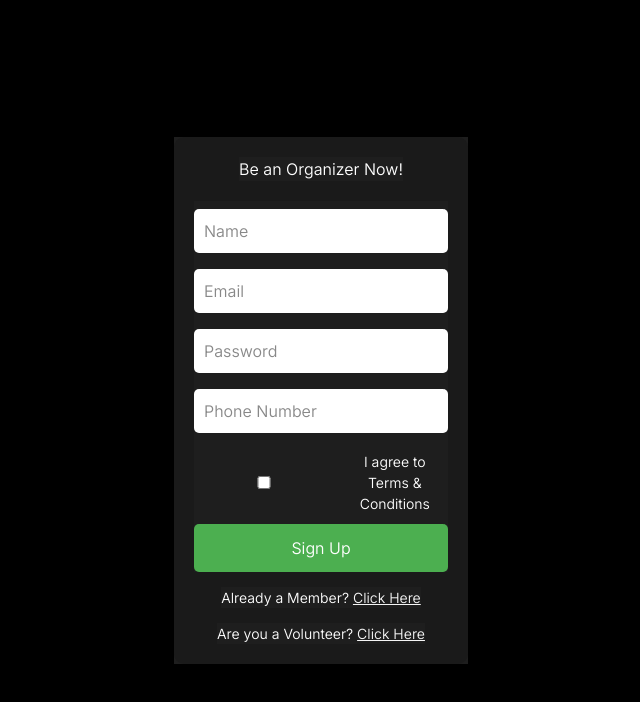
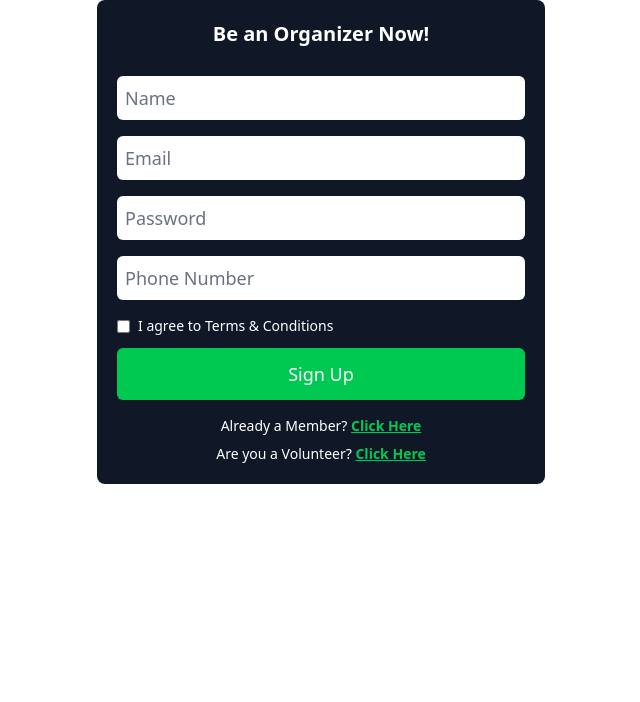
Before and after one commit to Kevinjj65/Green-Up-Users, a React app: page /organizersignup in a window 1280 px wide. Shown: the top 702 px of the page, without its empty margins (319-959 px from the left). Built offline with nearby package versions, Linux system fonts and the light colour scheme; no server answers; the HTML template or start-up script is replaced by a standard one.

Commit message:
fixed css issues

```diff
--- a/src/components/Maps/Maps.css
+++ /dev/null
@@ -1,11 +0,0 @@
-html, body, #root {
-  height: 100%;
-  margin: 0;
-  padding: 0;
-}
-
-.map-container {
-  width: 100vw;
-  height: 500px;
-  min-height: 500px;
-}
--- a/src/components/Maps/Maps.jsx
+++ b/src/components/Maps/Maps.jsx
@@ -43,8 +43,8 @@ const Maps = ({ eventLocations, highlightedIds }) => {
   }, []);
 
   return (
-    <div className="map-container" style={{ width: "70vw", height: "70vh" }}>
-      <MapContainer center={userLocation || [40.7128, -74.006]} zoom={13} style={{ width: "100%", height: "100%" }}>
+    <div className="w-[70vw] h-[70vh]">
+      <MapContainer center={userLocation || [40.7128, -74.006]} zoom={13} className="w-full h-full">
         <TileLayer
           url="https://{s}.tile.openstreetmap.org/{z}/{x}/{y}.png"
           attribution='&copy; <a href="https://www.openstreetmap.org/copyright">OpenStreetMap</a> contributors'
--- a/src/components/organizer/AddNew.jsx
+++ b/src/components/organizer/AddNew.jsx
@@ -1,7 +1,6 @@
 import { useState } from "react";
 import { supabase } from "./../../services/supabaseClient";
 import OrganizerFooter from "./OrganizerFooter";
-import "./Organizer.css";
 
 function AddNew() {
     const [eventData, setEventData] = useState({
@@ -15,7 +14,7 @@ function AddNew() {
         longitude: null,
         max_participants: "",
         reward_points: "",
-        image_url: "" // Stores uploaded image URL
+        image_url: ""
     });
 
     const [loading, setLoading] = useState(false);
@@ -29,7 +28,6 @@ function AddNew() {
             [name]: value
         });
 
-        // If location is updated, fetch coordinates
         if (name === "location") {
             fetchCoordinates(value);
         }
@@ -48,9 +46,6 @@ function AddNew() {
                     latitude: data[0].lat,
                     longitude: data[0].lon
                 }));
-                console.log("Coordinates found:", data[0].lat, data[0].lon);
-            } else {
-                console.warn("No coordinates found for location:", address);
             }
         } catch (error) {
             console.error("Error fetching coordinates:", error);
@@ -63,7 +58,6 @@ function AddNew() {
         setUploadStatus(`File selected: ${file.name}`);
     };
 
-    // Uploads the file to Supabase Storage
     const handleUpload = async () => {
         if (!selectedFile) {
             setUploadStatus("No file selected.");
@@ -71,28 +65,24 @@ function AddNew() {
         }
 
         setUploadStatus("Uploading...");
-        const fileName = `${Date.now()}_${selectedFile.name}`; // Unique filename
+        const fileName = `${Date.now()}_${selectedFile.name}`;
 
         const { data, error } = await supabase.storage
-            .from("event_images") // Ensure this is the correct bucket name
+            .from("event_images")
             .upload(fileName, selectedFile);
 
         if (error) {
-            console.error("Upload error:", error);
             setUploadStatus("Error uploading file.");
             return;
         }
 
-        // Retrieve the public URL
         const { data: urlData } = supabase.storage
             .from("event_images")
             .getPublicUrl(fileName);
 
-        const imageUrl = urlData.publicUrl;
-
         setEventData((prev) => ({
             ...prev,
-            image_url: imageUrl // Store in state
+            image_url: urlData.publicUrl
         }));
 
         setUploadStatus("Upload successful!");
@@ -102,7 +92,6 @@ function AddNew() {
         e.preventDefault();
         setLoading(true);
 
-        // ✅ Get authenticated user from Supabase Auth
         const { data: authData, error: authError } = await supabase.auth.getUser();
 
         if (authError || !authData?.user) {
@@ -111,9 +100,8 @@ function AddNew() {
             return;
         }
 
-        const userEmail = authData.user.email; // ✅ Get user email
+        const userEmail = authData.user.email;
 
-        // ✅ Fetch organizer ID using email (not user ID)
         const { data: organizer, error: organizerError } = await supabase
             .from("organizers")
             .select("id")
@@ -121,17 +109,13 @@ function AddNew() {
             .single();
 
         if (organizerError || !organizer) {
-            console.error("Organizer does not exist:", organizerError);
             alert("You are not registered as an organizer. Please sign up first.");
             setLoading(false);
             return;
         }
 
-        const organizerId = organizer.id; // ✅ Correct organizer ID
+        const organizerId = organizer.id;
 
-        console.log("Organizer ID found:", organizerId);
-
-        // ✅ Proceed with event insertion
         const { error } = await supabase
             .from("events")
             .insert([
@@ -146,50 +130,50 @@ function AddNew() {
                     max_participants: Number(eventData.max_participants),
                     reward_points: Number(eventData.reward_points),
                     images: eventData.image_url,
-                    organizer_id: organizerId // ✅ Use correct organizer ID
+                    organizer_id: organizerId
                 }
             ]);
 
         setLoading(false);
 
         if (error) {
-            console.error("Error inserting event:", error);
             alert("Error adding event.");
         } else {
             alert("Event added successfully!");
         }
     };
 
+    return (
+        <div className="flex flex-col min-h-screen bg-gray-900 text-gray-100 font-light">
+            <main className="p-10 flex-1">
+                <h1 className="text-lg mb-7">Be an Organizer Now</h1>
+                <form onSubmit={handleSubmit}>
+                    <input className="bg-gray-200 text-gray-900 w-full rounded px-3 h-[37px] text-xs mb-6" type="text" name="title" placeholder="Name of the Event" onChange={handleChange} required />
+                    <textarea className="bg-gray-200 text-gray-900 w-full rounded px-3 h-[37px] text-xs mb-6" name="description" placeholder="Event Description" onChange={handleChange} required />
+                    <input className="bg-gray-200 text-gray-900 w-full rounded px-3 h-[37px] text-xs mb-6" type="date" name="date" onChange={handleChange} required />
 
-    return (
-        <div className="container">
-            <main>
-                <h1>Be an Organizer Now</h1>
-                <form onSubmit={handleSubmit}>
-                    <input className="input name" type="text" name="title" placeholder="Name of the Event" onChange={handleChange} required />
-                    <textarea className="input description" name="description" placeholder="Event Description" onChange={handleChange} required />
-                    <input className="input date" type="date" name="date" onChange={handleChange} required />
-                    <div className="time">
-                        <input className="input start" type="time" name="start_time" onChange={handleChange} required />
-                        <input className="input end" type="time" name="end_time" onChange={handleChange} required />
+                    <div className="flex justify-between">
+                        <input className="bg-gray-200 text-gray-900 w-[48%] rounded px-3 h-[37px] text-xs mb-6" type="time" name="start_time" onChange={handleChange} required />
+                        <input className="bg-gray-200 text-gray-900 w-[48%] rounded px-3 h-[37px] text-xs mb-6" type="time" name="end_time" onChange={handleChange} required />
                     </div>
-                    <input className="input loc" type="text" name="location" placeholder="Location (City, Address)" onChange={handleChange} required />
 
-                    <input className="input nop" type="number" name="max_participants" placeholder="Max No. of Participants" onChange={handleChange} required />
-                    <input className="input rewpts" type="number" name="reward_points" placeholder="Allotted Reward Points" onChange={handleChange} required />
+                    <input className="bg-gray-200 text-gray-900 w-full rounded px-3 h-[37px] text-xs mb-6" type="text" name="location" placeholder="Location (City, Address)" onChange={handleChange} required />
 
-                    {/* File Upload Section */}
-                    <input type="file" className="input file-upload" onChange={handleFileChange} />
-                    <button type="button" className="upload-button" onClick={handleUpload}>
+                    <input className="bg-gray-200 text-gray-900 w-full rounded px-3 h-[37px] text-xs mb-6" type="number" name="max_participants" placeholder="Max No. of Participants" onChange={handleChange} required />
+                    <input className="bg-gray-200 text-gray-900 w-full rounded px-3 h-[37px] text-xs mb-6" type="number" name="reward_points" placeholder="Allotted Reward Points" onChange={handleChange} required />
+
+                    <input type="file" className="mb-4" onChange={handleFileChange} />
+                    <button type="button" className="bg-blue-500 px-4 py-2 rounded text-white" onClick={handleUpload}>
                         Upload Image
                     </button>
                     {uploadStatus && <p>{uploadStatus}</p>}
 
-                    <div className="check">
-                        <input className="checkbox" type="checkbox" required />
-                        <span className="check-text">I agree to Terms & Conditions</span>
+                    <div className="flex items-center py-5">
+                        <input className="mr-2" type="checkbox" required />
+                        <span className="text-xs">I agree to Terms & Conditions</span>
                     </div>
-                    <button className="btn1 regbtn" type="submit" disabled={loading}>
+
+                    <button className="bg-green-400 text-gray-900 w-full h-[37px] text-xs rounded" type="submit" disabled={loading}>
                         {loading ? "Registering..." : "Register Now"}
                     </button>
                 </form>
--- a/src/components/organizer/Login.css
+++ /dev/null
@@ -1,93 +0,0 @@
-/* Login.css */
-@import url('https://fonts.googleapis.com/css2?family=Inter:ital,opsz,wght@0,14..32,100..900;1,14..32,100..900&display=swap');
-body {
-    font-family: 'Inter', sans-serif;
-    background-color: #000000;
-    display: flex;
-    justify-content: center;
-    align-items: center;
-    height: 100vh;
-    margin: 0;
-  }
-
-  .login-container {
-    background: rgb(31, 30, 30);
-    padding: 25px;
-    border-radius: 10px;
-    box-shadow: 0 4px 10px rgba(0, 0, 0, 0.1);
-    width: 320px;
-    text-align: center;
-  }
-
-  .login-title {
-    font-family:Verdana, Geneva, Tahoma, sans-serif;
-    font-size: 22px;
-    font-weight: bold;
-    margin-bottom: 15px;
-    color: white;
-  }
-
-  .login-form input {
-    width: 92%;
-    padding: 10px;
-    margin: 8px 0;
-    border: 1px solid #ffffff;
-    border-radius: 5px;
-    font-size: 16px;
-    background-color: white;
-    color: black;
-  }
-  .login-form .login-btn{
-    width: 94%;
-    padding: 7px;
-    margin-top: 16px;
-    border: none;
-    border-radius: 5px;
-    background-color: #AED36C;
-    color: rgb(0, 0, 0);
-    font-size: 16px;
-    cursor: pointer;
-    font-weight:400;
-  }
-  .login-form .or-text{
-    display: flex;
-    color:white;
-    border: none;
-    justify-content: center;
-    margin-top: 10px;
-  }
-  .login-form .google-btn {
-    display: flex;
-    justify-content: center;
-    margin-left: -10px;
-    gap: 10px;
-    width: 100%;
-    padding: 10px;
-    margin-top: 5px;
-    border: none;
-    border-radius: 5px;                    /* dark text */
-    font-size: 16px;
-    cursor: pointer;
-    transition: background-color 0.3s, color 0.3s;
-  }
-
-  .login-form .login-btn:hover {
-    background-color: #8be79c;
-  }
-
-  .login-form .google-btn:hover {
-    color: rgb(94, 94, 209);
-    text-decoration: underline;
-    text-decoration-color: blue;
-  }
-
-  .login-form .sign-text {
-    font-size: small;
-  }
-  .login-form .signup-btn{
-    color: rgb(87, 211, 100);
-  }
-  .login-form .signup-btn:hover{
-    color: rgb(123, 123, 238);
-    text-decoration: underline;
-  }
--- a/src/components/organizer/Signup.css
+++ /dev/null
@@ -1,94 +0,0 @@
-.signup-container {
-  width: 100%;
-  max-width: 400px;
-  background-color: #1a1a1a;
-  padding: 20px;
-  border-radius: 10px;
-  text-align: center;
-  margin: auto;
-  display: flex;
-  flex-direction: column;
-  align-items: center;
-}
-
-h2 {
-  color: white;
-  margin-bottom: 20px;
-}
-
-form {
-  width: 100%;
-  display: flex;
-  flex-direction: column;
-}
-
-input {
-  width: 100%;
-  padding: 10px;
-  margin: 8px 0;
-  border-radius: 5px;
-  border: none;
-  background-color: #fff;
-  font-size: 16px;
-  color: #000; /* Ensures text is visible */
-}
-
-input::placeholder {
-  color: #888; /* Light gray placeholder text */
-}
-
-input:focus {
-  outline: 2px solid #4caf50;
-}
-
-
-label {
-  color: white;
-  font-size: 14px;
-  display: flex;
-  align-items: center;
-  margin-top: 10px;
-}
-
-input[type="checkbox"] {
-  margin-right: 8px;
-}
-
-button {
-  background-color: #4caf50;
-  color: white;
-  border: none;
-  padding: 12px;
-  margin-top: 10px;
-  border-radius: 5px;
-  font-size: 16px;
-  cursor: pointer;
-  width: 100%;
-}
-
-button:disabled {
-  background-color: #7cba7c;
-  cursor: not-allowed;
-}
-
-p {
-  color: white;
-  margin-top: 15px;
-  font-size: 14px;
-}
-
-p a {
-  color: #4caf50;
-  text-decoration: none;
-  font-weight: bold;
-}
-
-p a:hover {
-  text-decoration: underline;
-}
-
-.error {
-  color: red;
-  font-size: 14px;
-  margin-top: 10px;
-}
--- a/src/components/organizer/Signup.jsx
+++ b/src/components/organizer/Signup.jsx
@@ -1,7 +1,6 @@
 import React, { useState } from "react";
 import { useNavigate } from "react-router-dom";
-import { supabase } from "./../../services/supabaseClient"; // Adjust path if needed
-import "./Signup.css"; // Import CSS
+import { supabase } from "./../../services/supabaseClient";
 
 const Signup = () => {
   const navigate = useNavigate();
@@ -33,7 +32,6 @@ const Signup = () => {
 
     const { email, password, name, phone, role } = formData;
 
-    // Sign up user with Supabase Auth
     const { data, error } = await supabase.auth.signUp({
       email,
       password,
@@ -47,7 +45,6 @@ const Signup = () => {
     } else {
       alert("Signup successful! Check your email to verify your account.");
 
-      // Insert into organizers table
       if (role === "organizer" && data.user) {
         const { error: insertError } = await supabase.from("organizers").insert([
           {
@@ -68,9 +65,9 @@ const Signup = () => {
   };
 
   return (
-    <div className="signup-container">
-      <h2>Be an Organizer Now!</h2>
-      <form onSubmit={handleSubmit}>
+    <div className="w-full max-w-md bg-gray-900 p-5 rounded-lg text-center mx-auto flex flex-col items-center">
+      <h2 className="text-white mb-5 text-xl font-semibold">Be an Organizer Now!</h2>
+      <form onSubmit={handleSubmit} className="w-full flex flex-col">
         <input
           type="text"
           name="name"
@@ -78,6 +75,7 @@ const Signup = () => {
           value={formData.name}
           onChange={handleChange}
           required
+          className="w-full p-2 my-2 rounded-md border-none bg-white text-black text-lg placeholder-gray-500 focus:outline-green-500"
         />
         <input
           type="email"
@@ -86,6 +84,7 @@ const Signup = () => {
           value={formData.email}
           onChange={handleChange}
           required
+          className="w-full p-2 my-2 rounded-md border-none bg-white text-black text-lg placeholder-gray-500 focus:outline-green-500"
         />
         <input
           type="password"
@@ -94,6 +93,7 @@ const Signup = () => {
           value={formData.password}
           onChange={handleChange}
           required
+          className="w-full p-2 my-2 rounded-md border-none bg-white text-black text-lg placeholder-gray-500 focus:outline-green-500"
         />
         <input
           type="tel"
@@ -102,29 +102,40 @@ const Signup = () => {
           value={formData.phone}
           onChange={handleChange}
           required
+          className="w-full p-2 my-2 rounded-md border-none bg-white text-black text-lg placeholder-gray-500 focus:outline-green-500"
         />
-        <label>
+
+        <label className="text-white text-sm flex items-center mt-2">
           <input
             type="checkbox"
             checked={agreed}
             onChange={(e) => setAgreed(e.target.checked)}
-          />{" "}
+            className="mr-2"
+          />
           I agree to Terms & Conditions
         </label>
-        <button type="submit" disabled={loading}>
+
+        <button
+          type="submit"
+          disabled={loading}
+          className="bg-green-500 text-white border-none p-3 mt-3 rounded-md text-lg cursor-pointer w-full disabled:bg-green-300 disabled:cursor-not-allowed"
+        >
           {loading ? "Signing Up..." : "Sign Up"}
         </button>
       </form>
-      {error && <p className="error">{error}</p>}
-      <p>
+
+      {error && <p className="text-red-500 text-sm mt-2">{error}</p>}
+
+      <p className="text-white mt-4 text-sm">
         Already a Member?{" "}
-        <span className="link" onClick={() => navigate("/organizerlogin")}>
-        <u>Click Here</u>
+        <span className="text-green-500 font-semibold cursor-pointer hover:underline" onClick={() => navigate("/organizerlogin")}>
+          <u>Click Here</u>
         </span>
       </p>
-      <p>
+
+      <p className="text-white mt-2 text-sm">
         Are you a Volunteer?{" "}
-        <span className="link" onClick={() => navigate("/userlogin")}>
+        <span className="text-green-500 font-semibold cursor-pointer hover:underline" onClick={() => navigate("/userlogin")}>
           <u>Click Here</u>
         </span>
       </p>
```
Also changed, not shown: src/components/organizer/Footer.jsx (deleted, +0 -12 lines), src/components/organizer/Login.jsx (+17 -11 lines).
